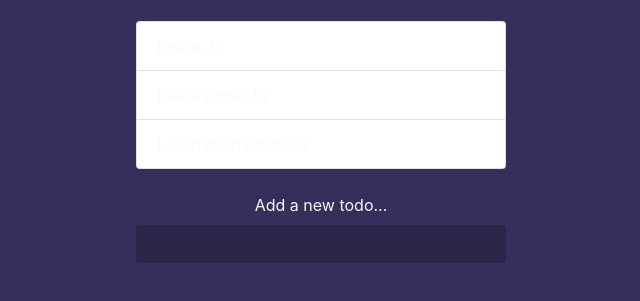
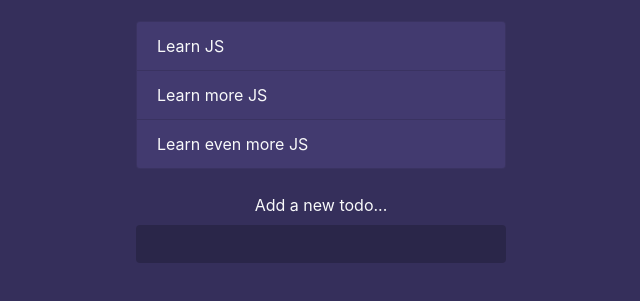
Before and after one commit to Si-maher/ToDo, a plain HTML site: page index.html in a window 1280 px wide. Shown: the part 137-438 px from the top of the page, without its empty margins (319-959 px from the left). Drawn offline with nearby package versions, Linux system fonts and the light colour scheme.

Commit message:
Fixed css bug, todos background

```diff
--- a/style.css
+++ b/style.css
@@ -11,7 +11,7 @@ input [type=text]:focus{
     background:rgba(0,0,0,0.2);
     max-width: 400px;
 }
-todos li {
+.todos li {
     background : #423a6f;
 }
 .delete {
```
